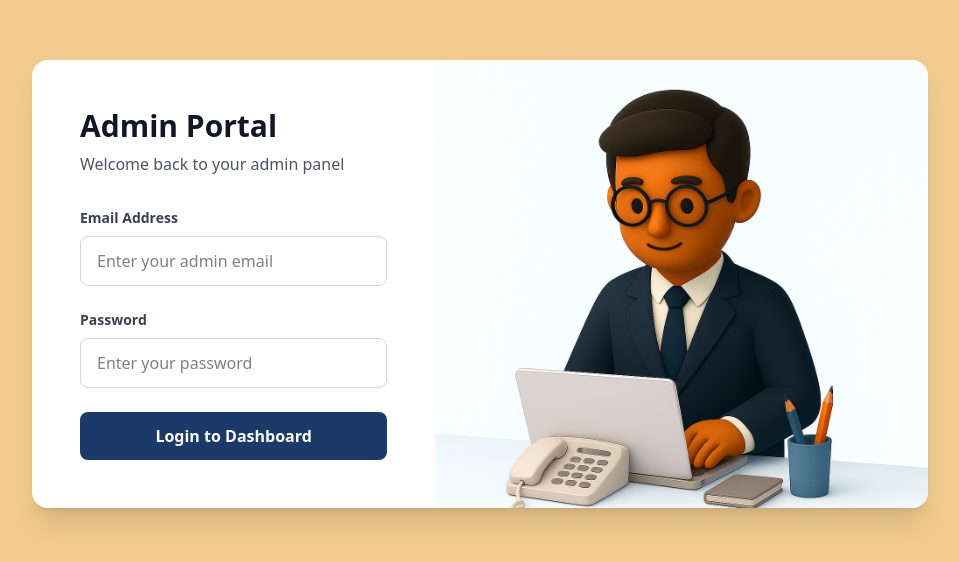
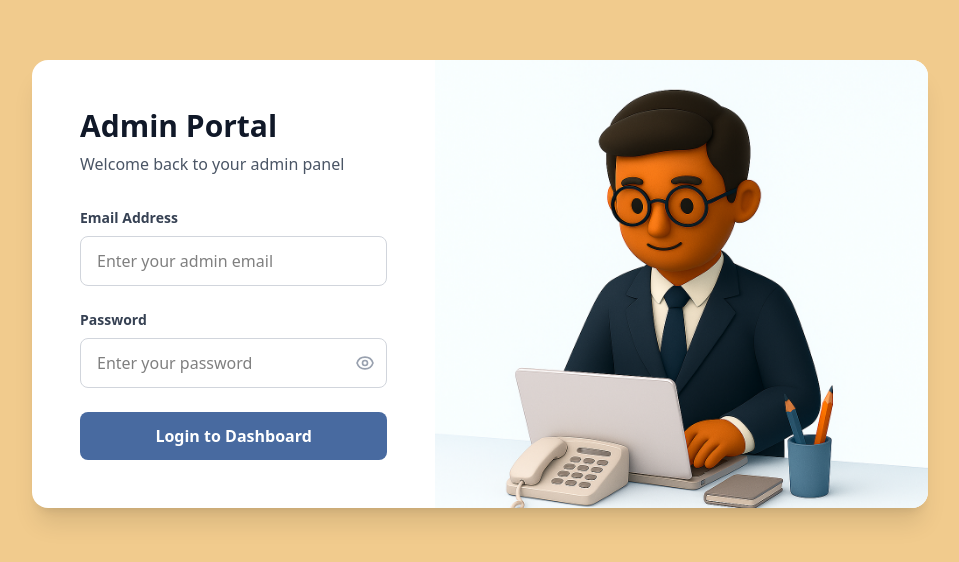
Before and after one commit to Ashutosh-pw-ioi/StudentProfile-frontend, a Next.js app: page /auth/login/admin in a window 1280 px wide. Shown: the part 116-678 px from the top of the page, without its empty margins (160-1119 px from the left). Built offline with nearby package versions, Linux system fonts and the light colour scheme.

Commit message:
LoginPage Toggle Password Feature Added

```diff
--- a/src/app/loginPage.tsx
+++ b/src/app/loginPage.tsx
@@ -52,15 +52,20 @@ export default function LoginPage({
   role,
   imagePath,
   bgColor = "#F1CB8D",
+  primaryColor = "#1B3A6A",
+  hoverColor = "#486AA0",
+  focusColor = "#D9A864",
 }: LoginPageProps) {
   const [email, setEmail] = useState("");
   const [password, setPassword] = useState("");
   const [isLoading, setIsLoading] = useState(false);
   const [isClient, setIsClient] = useState(false);
+  const [showPassword, setShowPassword] = useState(false);
   const router = useRouter();
 
   const config = roleConfig[role];
 
+  // Handle client-side hydration
   useEffect(() => {
     setIsClient(true);
   }, []);
@@ -68,9 +73,10 @@ export default function LoginPage({
   const handleLogin = async (e: React.FormEvent) => {
     e.preventDefault();
 
+    // Validate inputs
     if (!email.trim()) {
       toast.error("Please enter your email address", {
-        toastId: "email-required",
+        toastId: "email-required", // Prevent duplicate toasts
       });
       return;
     }
@@ -82,6 +88,7 @@ export default function LoginPage({
       return;
     }
 
+    // Basic email validation
     const emailRegex = /^[^\s@]+@[^\s@]+\.[^\s@]+$/;
     if (!emailRegex.test(email.trim())) {
       toast.error("Please enter a valid email address", {
@@ -110,6 +117,7 @@ export default function LoginPage({
 
       const { token, user } = response.data;
 
+      // Only use localStorage on client side
       if (isClient && typeof window !== "undefined") {
         localStorage.setItem("authToken", token);
         localStorage.setItem("user", JSON.stringify(user));
@@ -120,8 +128,10 @@ export default function LoginPage({
         autoClose: 2000,
       });
 
+      // Delay navigation to allow toast to show
+      setTimeout(() => {
         router.push(`/dashboard/${role}`);
-
+      }, 2000);
     } catch (error) {
       console.error("Login error:", error);
 
@@ -184,6 +194,7 @@ export default function LoginPage({
       className="min-h-screen flex items-center justify-center p-4"
       style={{ backgroundColor: bgColor }}
     >
+      {/* Toast Container with better configuration */}
       <ToastContainer
         position="top-right"
         autoClose={4000}
@@ -226,22 +237,68 @@ export default function LoginPage({
               <label className="block text-sm font-semibold text-gray-700 mb-2">
                 Password
               </label>
+              <div className="relative">
                 <input
-                type="password"
+                  type={showPassword ? "text" : "password"}
                   required
                   placeholder="Enter your password"
                   value={password}
                   onChange={(e) => setPassword(e.target.value)}
-                className="w-full px-4 py-3 border border-gray-300 rounded-lg focus:outline-none focus:ring-1 focus:ring-[#486AA0] focus:border-[#486AA0] transition duration-200 disabled:opacity-50 disabled:cursor-not-allowed"
+                  className="w-full px-4 py-3 pr-12 border border-gray-300 rounded-lg focus:outline-none focus:ring-1 focus:ring-[#486AA0] focus:border-[#486AA0] transition duration-200 disabled:opacity-50 disabled:cursor-not-allowed"
                   disabled={isLoading}
                   minLength={6}
                 />
+                <button
+                  type="button"
+                  onClick={() => setShowPassword(!showPassword)}
+                  className="absolute inset-y-0 right-0 pr-3 flex items-center text-gray-400 hover:text-gray-600 transition-colors duration-200 cursor-pointer"
+                  disabled={isLoading}
+                >
+                  {showPassword ? (
+                    <svg
+                      className="h-5 w-5"
+                      fill="none"
+                      stroke="currentColor"
+                      viewBox="0 0 24 24"
+                      xmlns="http://www.w3.org/2000/svg"
+                    >
+                      <path
+                        strokeLinecap="round"
+                        strokeLinejoin="round"
+                        strokeWidth={2}
+                        d="M13.875 18.825A10.05 10.05 0 0112 19c-4.478 0-8.268-2.943-9.543-7a9.97 9.97 0 011.563-3.029m5.858.908a3 3 0 114.243 4.243M9.878 9.878l4.242 4.242M9.878 9.878L3 3m6.878 6.878L21 21"
+                      />
+                    </svg>
+                  ) : (
+                    <svg
+                      className="h-5 w-5"
+                      fill="none"
+                      stroke="currentColor"
+                      viewBox="0 0 24 24"
+                      xmlns="http://www.w3.org/2000/svg"
+                    >
+                      <path
+                        strokeLinecap="round"
+                        strokeLinejoin="round"
+                        strokeWidth={2}
+                        d="M15 12a3 3 0 11-6 0 3 3 0 016 0z"
+                      />
+                      <path
+                        strokeLinecap="round"
+                        strokeLinejoin="round"
+                        strokeWidth={2}
+                        d="M2.458 12C3.732 7.943 7.523 5 12 5c4.478 0 8.268 2.943 9.542 7-1.274 4.057-5.064 7-9.542 7-4.477 0-8.268-2.943-9.542-7z"
+                      />
+                    </svg>
+                  )}
+                </button>
+              </div>
             </div>
 
             <button
               type="submit"
               disabled={isLoading}
-              className="w-full text-white py-3 px-4 rounded-lg font-semibold focus:outline-none focus:ring-1 focus:ring-offset-2 focus:ring-blue-400 disabled:opacity-50 disabled:cursor-not-allowed transition duration-200 flex items-center justify-center bg-[#1B3A6A] hover:bg-[#486AA0] cursor-pointer ease-in-out"
+              className="w-full text-white py-3 px-4 rounded-lg font-semibold focus:outline-none focus:ring-1 focus:ring-offset-2 disabled:opacity-50 disabled:cursor-not-allowed transition duration-200 flex items-center justify-center bg-[#486AA0] hover:bg-[#1B3A6A] cursor-pointer ease-in-out"
             >
               {isLoading ? (
                 <>
```
Lines whose indentation alone changed are shown as unchanged.
